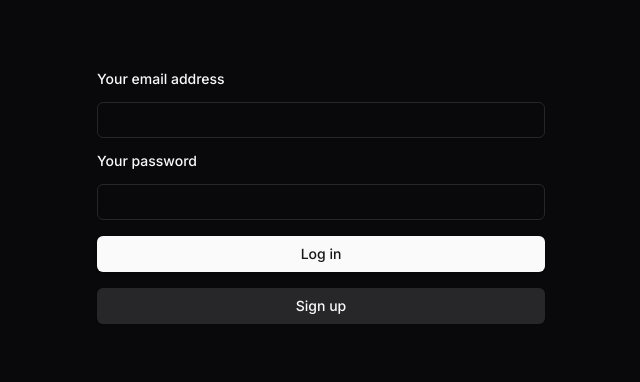
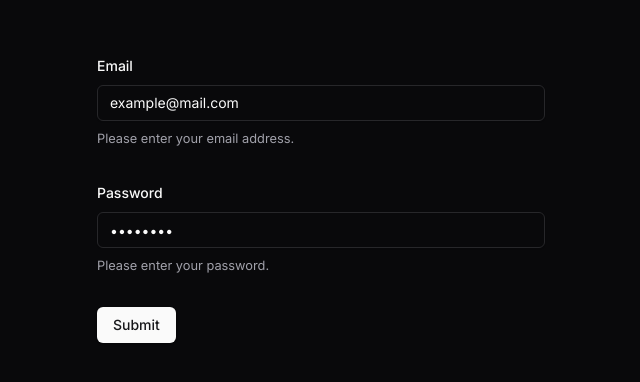
Before and after one commit to jakemackie/next-starter, a Next.js app: page /login in a window 1280 px wide. Shown: the part 202-584 px from the top of the page, without its empty margins (319-959 px from the left). Built offline with nearby package versions, Linux system fonts and the light colour scheme.

Commit message:
feat: Login react hook form

```diff
--- a/app/login/actions.ts
+++ b/app/login/actions.ts
@@ -4,14 +4,14 @@
 import { redirect } from "next/navigation";
 import { createClient } from "@/utils/supabase/server";
 
-export async function login(formData: FormData) {
+export async function loginViaEmail(email: string, password: string) {
   const supabase = await createClient();
 
   // type-casting here for convenience
   // in practice, you should validate your inputs
   const data = {
-    email: formData.get("email") as string,
-    password: formData.get("password") as string,
+    email: email,
+    password: password,
   };
 
   const { error } = await supabase.auth.signInWithPassword(data);
--- a/app/login/page.tsx
+++ b/app/login/page.tsx
@@ -1,50 +1,9 @@
-"use client";
-
-import { Label } from "@/components/ui/label";
-import { Input } from "@/components/ui/input";
-import { Button } from "@/components/ui/button";
-import { login, signup } from "./actions";
-import { useState } from "react";
-import { Loader2 as Spinner } from "lucide-react";
-import { toast as sonner } from "sonner";
+import { LoginForm } from "@/components/shared/loginForm";
 
 export default function LoginPage() {
-  const [loggingIn, setLoggingIn] = useState(false);
-  const [signingUp, setSigningUp] = useState(false);
   return (
-    <form className="min-h-screen flex items-center justify-center">
-      <div className="max-w-md w-full flex flex-col gap-4">
-        <Label htmlFor="email">Your email address</Label>
-        <Input id="email" name="email" type="email" required />
-        <Label htmlFor="password">Your password</Label>
-        <Input id="password" name="password" type="password" required />
-
-        <Button
-          formAction={login}
-          variant="default"
-          className={`${loggingIn ? "opacity-50 pointer-events-none" : ""}`}
-          onClick={() => {
-            setLoggingIn(true);
-            sonner("Logging you in");
-          }}
-        >
-          <Spinner className={loggingIn ? "animate-spin" : "hidden"} />
-          Log in
-        </Button>
-
-        <Button
-          formAction={signup}
-          variant="secondary"
-          className={`${signingUp ? "opacity-50 pointer-events-none" : ""}`}
-          onClick={() => {
-            setSigningUp(true);
-            sonner("Signing you up");
-          }}
-        >
-          <Spinner className={signingUp ? "animate-spin" : "hidden"} />
-          Sign up
-        </Button>
-      </div>
-    </form>
+    <div className="flex items-center justify-center h-screen">
+      <LoginForm />
+    </div>
   );
 }
--- /dev/null
+++ b/components/shared/loginForm.tsx
@@ -0,0 +1,94 @@
+"use client"
+
+import { zodResolver } from "@hookform/resolvers/zod"
+import { useForm } from "react-hook-form"
+import { z } from "zod"
+import { loginViaEmail } from "@/app/login/actions"
+
+import { Button } from "@/components/ui/button"
+import {
+  Form,
+  FormControl,
+  FormDescription,
+  FormField,
+  FormItem,
+  FormLabel,
+  FormMessage,
+} from "@/components/ui/form"
+import { Input } from "@/components/ui/input"
+
+const formSchema = z.object({
+  email: z.string()
+    .min(4, {
+      message: "Email must be at least 4 characters.",
+    })
+    .max(255, {
+      message: "Email too long.",
+    })
+    .email({
+      message: "Invalid email.",
+    }),
+
+  password: z.string()
+    .min(8, {
+      message: "Password must be at least 8 characters.",
+    })
+    .max(255, {
+      message: "Password too long.",
+    })
+})
+
+export function LoginForm() {
+  const form = useForm<z.infer<typeof formSchema>>({
+    resolver: zodResolver(formSchema),
+    defaultValues: {
+      email: "example@mail.com",
+      password: "password",
+    },
+  })
+
+  function onSubmit(values: z.infer<typeof formSchema>) {
+    loginViaEmail(values.email, values.password)
+  }
+
+  return (
+    <Form {...form}>
+      <form onSubmit={form.handleSubmit(onSubmit)} className="space-y-8 sm:max-w-md w-full">
+        <FormField
+          control={form.control}
+          name="email"
+          render={({ field }) => (
+            <FormItem>
+              <FormLabel>Email</FormLabel>
+              <FormControl>
+                <Input {...field} />
+              </FormControl>
+              <FormDescription>
+                Please enter your email address.
+              </FormDescription>
+              <FormMessage />
+            </FormItem>
+          )}
+        />
+
+        <FormField
+          control={form.control}
+          name="password"
+          render={({ field }) => (
+            <FormItem>
+              <FormLabel>Password</FormLabel>
+              <FormControl>
+                <Input type="password" {...field} />
+              </FormControl>
+              <FormDescription>
+                Please enter your password.
+              </FormDescription>
+              <FormMessage />
+            </FormItem>
+          )}
+        />
+        <Button type="submit">Submit</Button>
+      </form>
+    </Form>
+  )
+}
--- /dev/null
+++ b/components/ui/form.tsx
@@ -0,0 +1,178 @@
+"use client"
+
+import * as React from "react"
+import * as LabelPrimitive from "@radix-ui/react-label"
+import { Slot } from "@radix-ui/react-slot"
+import {
+  Controller,
+  ControllerProps,
+  FieldPath,
+  FieldValues,
+  FormProvider,
+  useFormContext,
+} from "react-hook-form"
+
+import { cn } from "@/lib/utils"
+import { Label } from "@/components/ui/label"
+
+const Form = FormProvider
+
+type FormFieldContextValue<
+  TFieldValues extends FieldValues = FieldValues,
+  TName extends FieldPath<TFieldValues> = FieldPath<TFieldValues>
+> = {
+  name: TName
+}
+
+const FormFieldContext = React.createContext<FormFieldContextValue>(
+  {} as FormFieldContextValue
+)
+
+const FormField = <
+  TFieldValues extends FieldValues = FieldValues,
+  TName extends FieldPath<TFieldValues> = FieldPath<TFieldValues>
+>({
+  ...props
+}: ControllerProps<TFieldValues, TName>) => {
+  return (
+    <FormFieldContext.Provider value={{ name: props.name }}>
+      <Controller {...props} />
+    </FormFieldContext.Provider>
+  )
+}
+
+const useFormField = () => {
+  const fieldContext = React.useContext(FormFieldContext)
+  const itemContext = React.useContext(FormItemContext)
+  const { getFieldState, formState } = useFormContext()
+
+  const fieldState = getFieldState(fieldContext.name, formState)
+
+  if (!fieldContext) {
+    throw new Error("useFormField should be used within <FormField>")
+  }
+
+  const { id } = itemContext
+
+  return {
+    id,
+    name: fieldContext.name,
+    formItemId: `${id}-form-item`,
+    formDescriptionId: `${id}-form-item-description`,
+    formMessageId: `${id}-form-item-message`,
+    ...fieldState,
+  }
+}
+
+type FormItemContextValue = {
+  id: string
+}
+
+const FormItemContext = React.createContext<FormItemContextValue>(
+  {} as FormItemContextValue
+)
+
+const FormItem = React.forwardRef<
+  HTMLDivElement,
+  React.HTMLAttributes<HTMLDivElement>
+>(({ className, ...props }, ref) => {
+  const id = React.useId()
+
+  return (
+    <FormItemContext.Provider value={{ id }}>
+      <div ref={ref} className={cn("space-y-2", className)} {...props} />
+    </FormItemContext.Provider>
+  )
+})
+FormItem.displayName = "FormItem"
+
+const FormLabel = React.forwardRef<
+  React.ElementRef<typeof LabelPrimitive.Root>,
+  React.ComponentPropsWithoutRef<typeof LabelPrimitive.Root>
+>(({ className, ...props }, ref) => {
+  const { error, formItemId } = useFormField()
+
+  return (
+    <Label
+      ref={ref}
+      className={cn(error && "text-destructive", className)}
+      htmlFor={formItemId}
+      {...props}
+    />
+  )
+})
+FormLabel.displayName = "FormLabel"
+
+const FormControl = React.forwardRef<
+  React.ElementRef<typeof Slot>,
+  React.ComponentPropsWithoutRef<typeof Slot>
+>(({ ...props }, ref) => {
+  const { error, formItemId, formDescriptionId, formMessageId } = useFormField()
+
+  return (
+    <Slot
+      ref={ref}
+      id={formItemId}
+      aria-describedby={
+        !error
+          ? `${formDescriptionId}`
+          : `${formDescriptionId} ${formMessageId}`
+      }
+      aria-invalid={!!error}
+      {...props}
+    />
+  )
+})
+FormControl.displayName = "FormControl"
+
+const FormDescription = React.forwardRef<
+  HTMLParagraphElement,
+  React.HTMLAttributes<HTMLParagraphElement>
+>(({ className, ...props }, ref) => {
+  const { formDescriptionId } = useFormField()
+
+  return (
+    <p
+      ref={ref}
+      id={formDescriptionId}
+      className={cn("text-[0.8rem] text-muted-foreground", className)}
+      {...props}
+    />
+  )
+})
+FormDescription.displayName = "FormDescription"
+
+const FormMessage = React.forwardRef<
+  HTMLParagraphElement,
+  React.HTMLAttributes<HTMLParagraphElement>
+>(({ className, children, ...props }, ref) => {
+  const { error, formMessageId } = useFormField()
+  const body = error ? String(error?.message) : children
+
+  if (!body) {
+    return null
+  }
+
+  return (
+    <p
+      ref={ref}
+      id={formMessageId}
+      className={cn("text-[0.8rem] font-medium text-destructive", className)}
+      {...props}
+    >
+      {body}
+    </p>
+  )
+})
+FormMessage.displayName = "FormMessage"
+
+export {
+  useFormField,
+  Form,
+  FormItem,
+  FormLabel,
+  FormControl,
+  FormDescription,
+  FormMessage,
+  FormField,
+}
--- a/package.json
+++ b/package.json
@@ -13,6 +13,7 @@
     "*.{js,jsx,ts,tsx,json,css,md}": "echo '🧹 Linting files...' next lint && echo '✨ Ensuring pretty code...' && prettier --write"
   },
   "dependencies": {
+    "@hookform/resolvers": "^3.9.1",
     "@prisma/client": "^5.22.0",
     "@radix-ui/react-avatar": "^1.1.1",
     "@radix-ui/react-collapsible": "^1.1.1",
@@ -33,9 +34,11 @@
     "next-themes": "^0.4.3",
     "react": "^18",
     "react-dom": "^18",
+    "react-hook-form": "^7.54.0",
     "sonner": "^1.7.0",
     "tailwind-merge": "^2.5.5",
-    "tailwindcss-animate": "^1.0.7"
+    "tailwindcss-animate": "^1.0.7",
+    "zod": "^3.24.0"
   },
   "devDependencies": {
     "@types/node": "^20",
```
Also changed, not shown: 1 other file (tests, documents, lock files or other folders).
